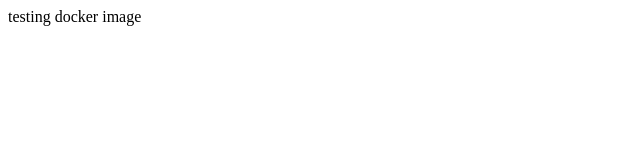
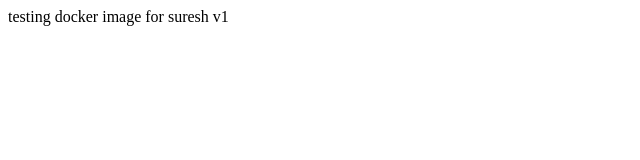
Before and after one commit to sureshsangineedi/TestTest-k8s, a plain HTML site: page appbox/dockertest/index.html in a window 1280 px wide. Shown: the full height of the page, 0-640 px from the left. Drawn offline with Linux system fonts and the light colour scheme.

Commit message:
Update index.html

```diff
--- a/appbox/dockertest/index.html
+++ b/appbox/dockertest/index.html
@@ -6,6 +6,6 @@
     <title>Document</title>
 </head>
 <body>
-    testing docker image
+    testing docker image for suresh v1
 </body>
 </html>
```
